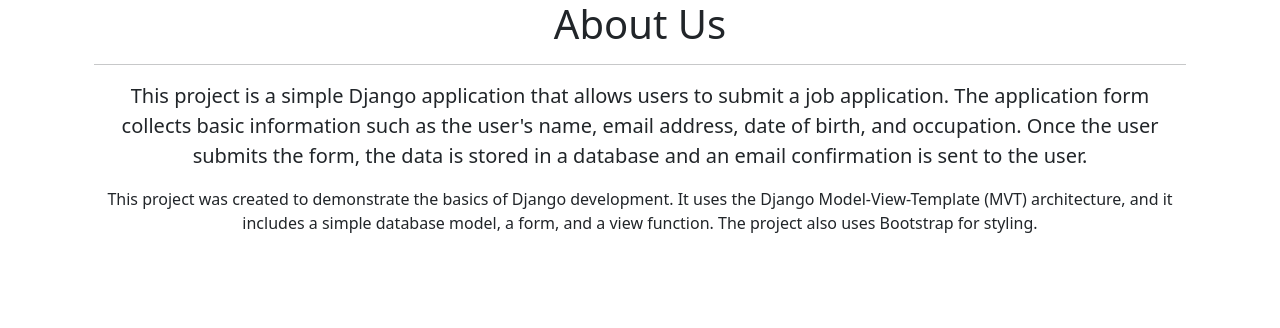
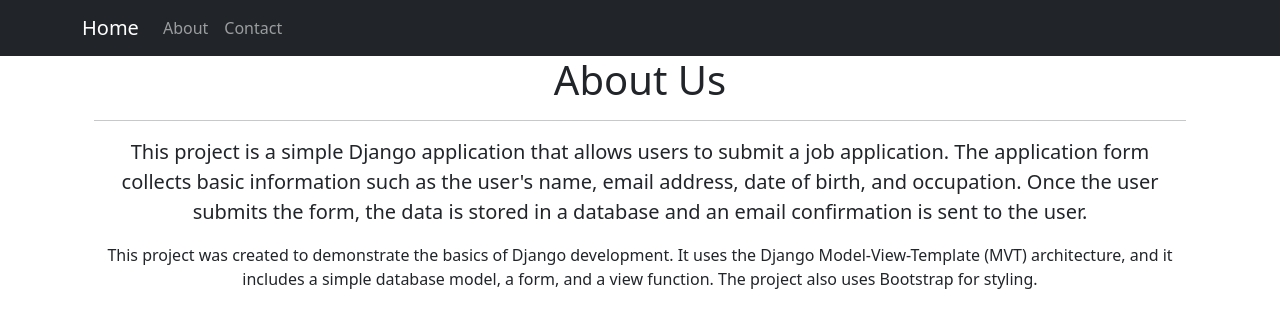
Before and after one commit to jagadeesh-sagar/Job-application-Django, a Django app: page /about/ in a window 1280 px wide. Shown: the top 328 px of the page. Run offline with Django 5.2, Linux system fonts and the light colour scheme.

Commit message:
feat: add about,contact pages and navigation bar

```diff
--- a/job_application/templates/base.html
+++ b/job_application/templates/base.html
@@ -7,6 +7,24 @@
 
     </head>
     <body>
+        <nav class="navbar navbar-expand-lg navbar-dark bg-dark">
+          <div class="container">
+            <a class="navbar-brand" href="{% url 'index' %}">Home</a>
+            <button class="navbar-toggler" type="button" data-bs-toggle="collapse" data-bs-target="#navbarNav" aria-controls="navbarNav" aria-expanded="false" aria-label="Toggle navigation">
+              <span class="navbar-toggler-icon"></span>
+            </button>
+            <div class="collapse navbar-collapse" id="navbarNav">
+              <ul class="navbar-nav">
+                <li class="nav-item {% if request.path == '/about/' %}active{% endif %}">
+                  <a class="nav-link" href="{% url 'about' %}">About</a>
+                </li>
+                <li class="nav-item">
+                  <a class="nav-link" href="{% url 'contact' %}">Contact</a>
+                </li>
+              </ul>
+            </div>
+          </div>
+        </nav>
         <div class="container">
             {% block content%}
             {% endblock %}
--- a/job_application/urls.py
+++ b/job_application/urls.py
@@ -3,5 +3,6 @@
 
 urlpatterns = [
     path('', views.index, name='index'),
-    path('about/',views.about, name='about')
+    path('about/',views.about, name='about')  ,
+    path('contact/',views.contact, name='contact')
 ]
--- a/job_application/views.py
+++ b/job_application/views.py
@@ -29,3 +29,7 @@
 
 def about(request):
     return render(request,"about.html")
+
+
+def contact(request):
+    return render(request,"contact.html")
```
Also changed, not shown: job_application/templates/contact.html (added, +8 -0 lines), README.md (added).
